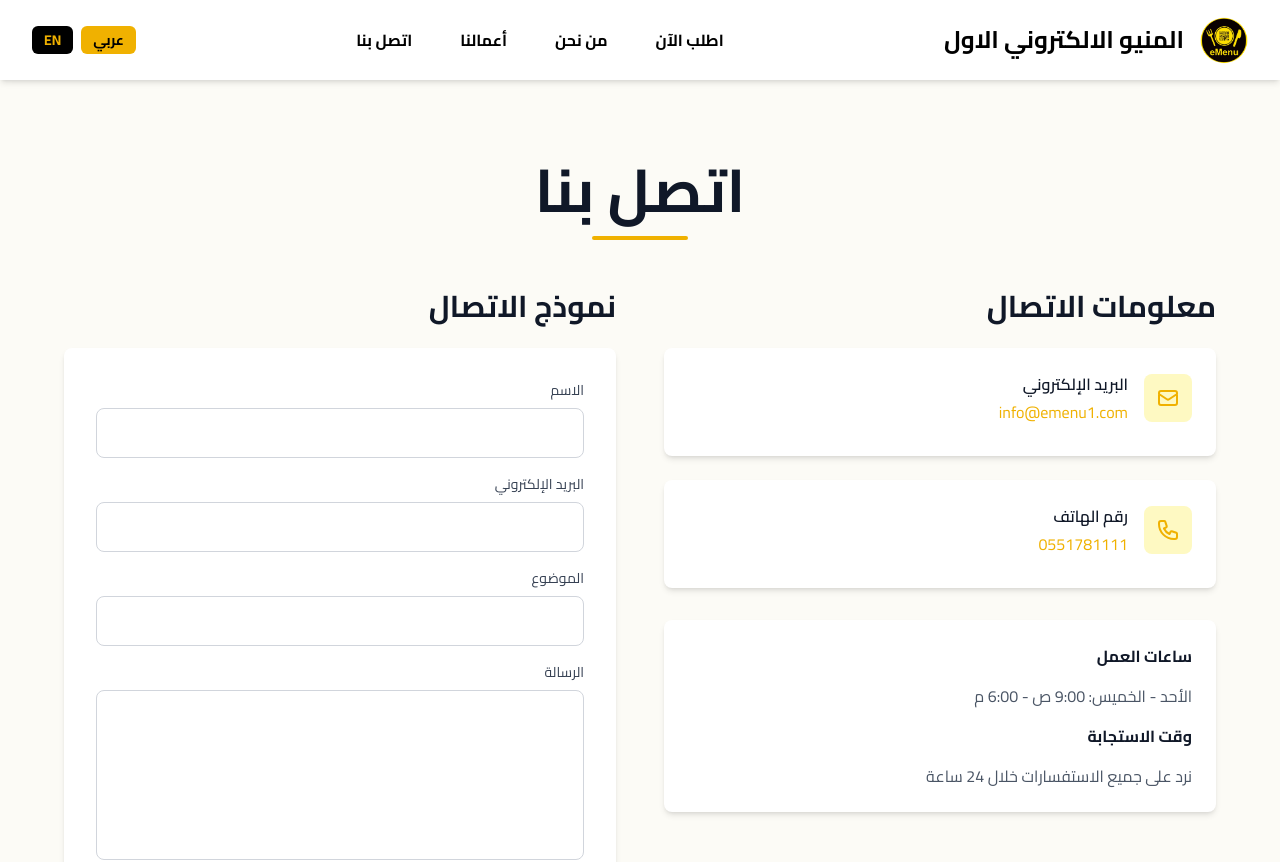
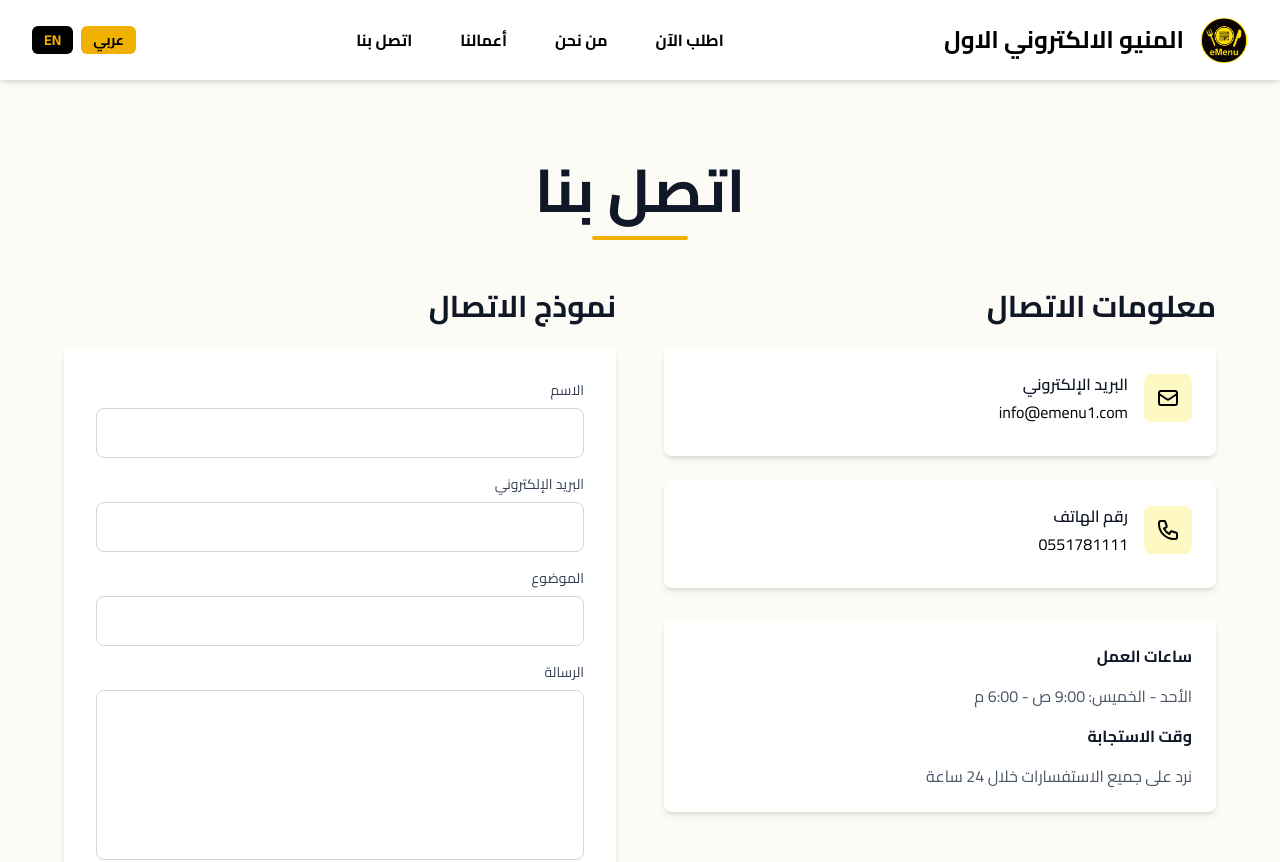
Before and after one commit to Abrajsa/emenu1, a Next.js app: page /contact in a window 1280 px wide. Shown: the top 862 px of the page. Built offline with nearby package versions, Linux system fonts and the light colour scheme.

Commit message:
تحديث

```diff
--- a/app/contact/page.tsx
+++ b/app/contact/page.tsx
@@ -64,18 +64,24 @@ function ContactContent() {
     setSubmitStatus('idle');
 
     try {
-      // Create mailto link or use API route
-      const mailtoLink = `mailto:info@emenu1.com?subject=${encodeURIComponent(formData.subject)}&body=${encodeURIComponent(`Name: ${formData.name}\nEmail: ${formData.email}\n\nMessage:\n${formData.message}`)}`;
-      window.location.href = mailtoLink;
+      const response = await fetch('/api/contact', {
+        method: 'POST',
+        headers: {
+          'Content-Type': 'application/json',
+        },
+        body: JSON.stringify(formData),
+      });
 
-      // Simulate success (since mailto doesn't provide feedback)
-      setTimeout(() => {
+      if (response.ok) {
         setSubmitStatus('success');
-        setIsSubmitting(false);
         setFormData({ name: '', email: '', subject: '', message: '' });
-      }, 500);
+      } else {
+        setSubmitStatus('error');
+      }
     } catch (error) {
+      console.error('Error submitting form:', error);
       setSubmitStatus('error');
+    } finally {
       setIsSubmitting(false);
     }
   };
@@ -113,7 +119,7 @@ function ContactContent() {
                 <div className="bg-white rounded-lg p-6 shadow-md">
                   <div className="flex items-center gap-4 mb-2">
                     <div className="w-12 h-12 bg-yellow-100 rounded-lg flex items-center justify-center">
-                      <svg className="w-6 h-6 text-yellow-500" fill="none" viewBox="0 0 24 24" stroke="currentColor">
+                      <svg className="w-6 h-6 text-black" fill="none" viewBox="0 0 24 24" stroke="currentColor">
                         <path strokeLinecap="round" strokeLinejoin="round" strokeWidth={2} d="M3 8l7.89 5.26a2 2 0 002.22 0L21 8M5 19h14a2 2 0 002-2V7a2 2 0 00-2-2H5a2 2 0 00-2 2v10a2 2 0 002 2z" />
                       </svg>
                     </div>
@@ -123,7 +129,7 @@ function ContactContent() {
                       </h3>
                       <a
                         href="mailto:info@emenu1.com"
-                        className="text-yellow-500 hover:text-yellow-600 transition-colors"
+                        className="text-black hover:text-gray-700 transition-colors"
                       >
                         info@emenu1.com
                       </a>
@@ -134,7 +140,7 @@ function ContactContent() {
                 <div className="bg-white rounded-lg p-6 shadow-md">
                   <div className="flex items-center gap-4 mb-2">
                     <div className="w-12 h-12 bg-yellow-100 rounded-lg flex items-center justify-center">
-                      <svg className="w-6 h-6 text-yellow-500" fill="none" viewBox="0 0 24 24" stroke="currentColor">
+                      <svg className="w-6 h-6 text-black" fill="none" viewBox="0 0 24 24" stroke="currentColor">
                         <path strokeLinecap="round" strokeLinejoin="round" strokeWidth={2} d="M3 5a2 2 0 012-2h3.28a1 1 0 01.948.684l1.498 4.493a1 1 0 01-.502 1.21l-2.257 1.13a11.042 11.042 0 005.516 5.516l1.13-2.257a1 1 0 011.21-.502l4.493 1.498a1 1 0 01.684.949V19a2 2 0 01-2 2h-1C9.716 21 3 14.284 3 6V5z" />
                       </svg>
                     </div>
@@ -144,7 +150,7 @@ function ContactContent() {
                       </h3>
                       <a
                         href="tel:0551781111"
-                        className="text-yellow-500 hover:text-yellow-600 transition-colors"
+                        className="text-black hover:text-gray-700 transition-colors"
                       >
                         0551781111
                       </a>
@@ -195,7 +201,7 @@ function ContactContent() {
                       required
                       value={formData.name}
                       onChange={(e) => setFormData({ ...formData, name: e.target.value })}
-                      className="w-full px-4 py-3 border border-gray-300 rounded-lg focus:ring-2 focus:ring-yellow-500 focus:border-yellow-500 transition-colors"
+                      className="w-full px-4 py-3 border border-gray-300 rounded-lg text-black focus:ring-2 focus:ring-blue-300 focus:border-blue-300 transition-colors"
                     />
                   </div>
 
@@ -212,7 +218,7 @@ function ContactContent() {
                       required
                       value={formData.email}
                       onChange={(e) => setFormData({ ...formData, email: e.target.value })}
-                      className="w-full px-4 py-3 border border-gray-300 rounded-lg focus:ring-2 focus:ring-yellow-500 focus:border-yellow-500 transition-colors"
+                      className="w-full px-4 py-3 border border-gray-300 rounded-lg text-black focus:ring-2 focus:ring-blue-300 focus:border-blue-300 transition-colors"
                     />
                   </div>
 
@@ -229,7 +235,7 @@ function ContactContent() {
                       required
                       value={formData.subject}
                       onChange={(e) => setFormData({ ...formData, subject: e.target.value })}
-                      className="w-full px-4 py-3 border border-gray-300 rounded-lg focus:ring-2 focus:ring-yellow-500 focus:border-yellow-500 transition-colors"
+                      className="w-full px-4 py-3 border border-gray-300 rounded-lg text-black focus:ring-2 focus:ring-blue-300 focus:border-blue-300 transition-colors"
                     />
                   </div>
 
@@ -246,7 +252,7 @@ function ContactContent() {
                       rows={6}
                       value={formData.message}
                       onChange={(e) => setFormData({ ...formData, message: e.target.value })}
-                      className="w-full px-4 py-3 border border-gray-300 rounded-lg focus:ring-2 focus:ring-yellow-500 focus:border-yellow-500 transition-colors resize-none"
+                      className="w-full px-4 py-3 border border-gray-300 rounded-lg text-black focus:ring-2 focus:ring-blue-300 focus:border-blue-300 transition-colors resize-none"
                     />
                   </div>
 
--- a/package.json
+++ b/package.json
@@ -11,6 +11,7 @@
   "dependencies": {
     "framer-motion": "^12.23.24",
     "next": "16.0.1",
+    "nodemailer": "^7.0.10",
     "react": "19.2.0",
     "react-dom": "19.2.0"
   },
```
Also changed, not shown: 1 other file (tests, documents, lock files or other folders).
